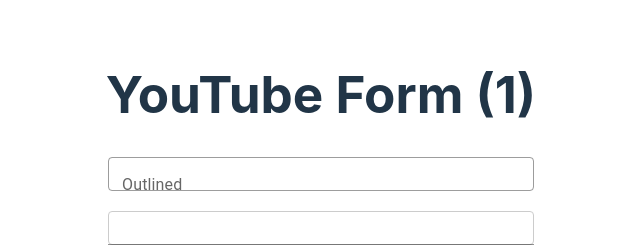
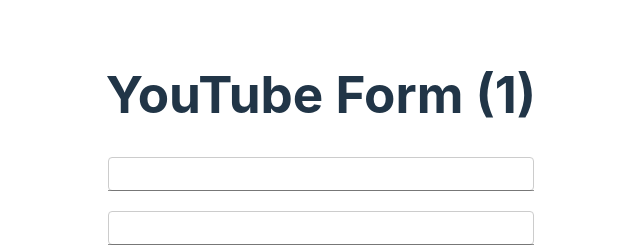
Before and after one commit to renaco/react-hook-form-demo, a React (Vite) app: page / in a window 1280 px wide. Shown: the top 247 px of the page, without its empty margins (319-959 px from the left). Built offline with nearby package versions, Linux system fonts and the light colour scheme.

Commit message:
feat: refactor YouTubeForm to use Input component and improve error handling

```diff
--- a/src/components/YouTubeForm.tsx
+++ b/src/components/YouTubeForm.tsx
@@ -1,8 +1,7 @@
-import React, { useEffect } from "react";
+import { useEffect } from "react";
 import { Controller, useForm } from "react-hook-form";
 import { DevTool } from "@hookform/devtools";
 import Input from "@mui/material/Input";
-import TextField from "@mui/material/TextField";
 import FormControl from "@mui/material/FormControl";
 import InputLabel from "@mui/material/InputLabel";
 import MenuItem from "@mui/material/MenuItem";
@@ -10,7 +9,7 @@
 
 let renderCount = 0;
 
-let countries = [
+const countries = [
   { label: "Bangladesh", value: "Bangladesh" },
   { label: "India", value: "India" },
   { label: "China", value: "China" },
@@ -54,10 +53,10 @@
               },
             }}
             render={({ field }) => (
-              <TextField
+              <Input
+                {...field}
                 id="username"
-                label="Outlined"
-                variant="outlined"
+                error={!!errors.username}
                 name={field.name}
                 value={field.value}
                 onChange={field.onChange}
@@ -82,7 +81,7 @@
                 {...field}
                 type="text"
                 id="username"
-                error={!!errors.username}
+                error={!!errors.email}
                 name={field.name}
                 value={field.value}
                 onChange={field.onChange}
```
